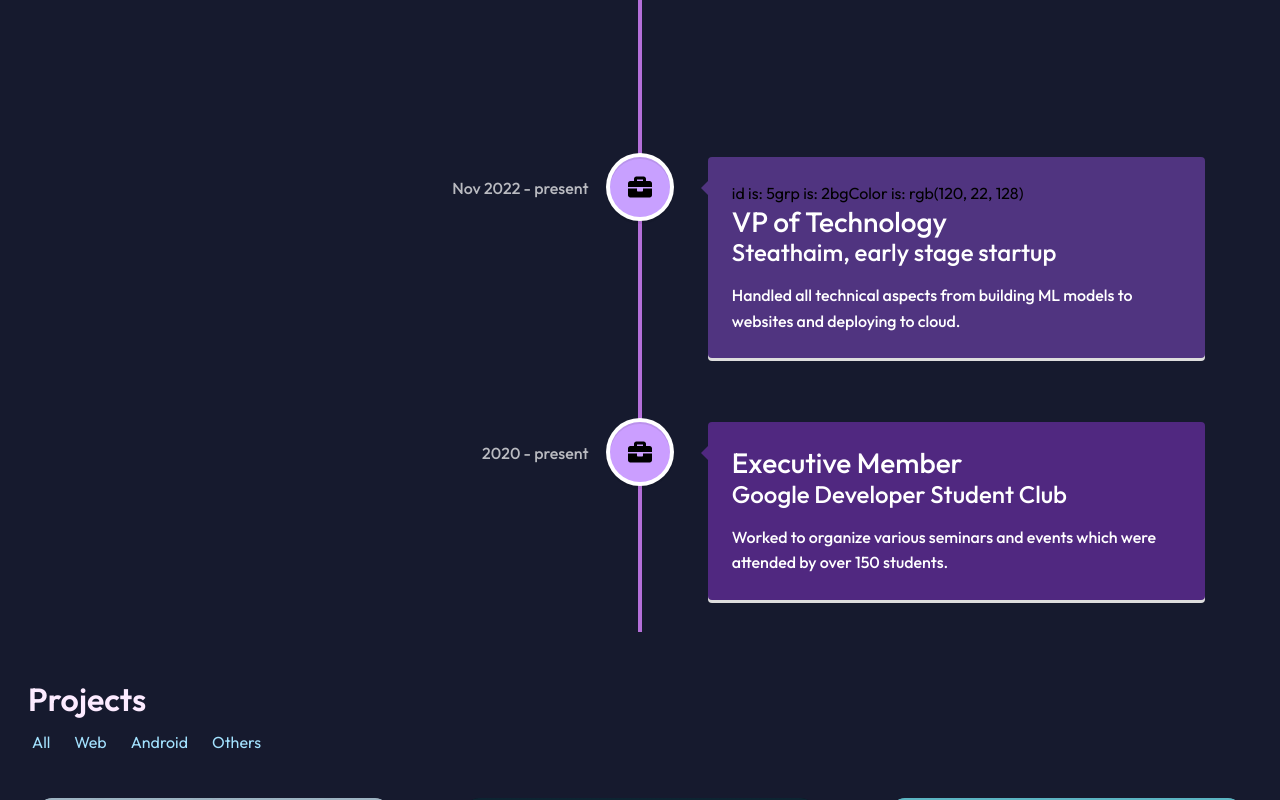
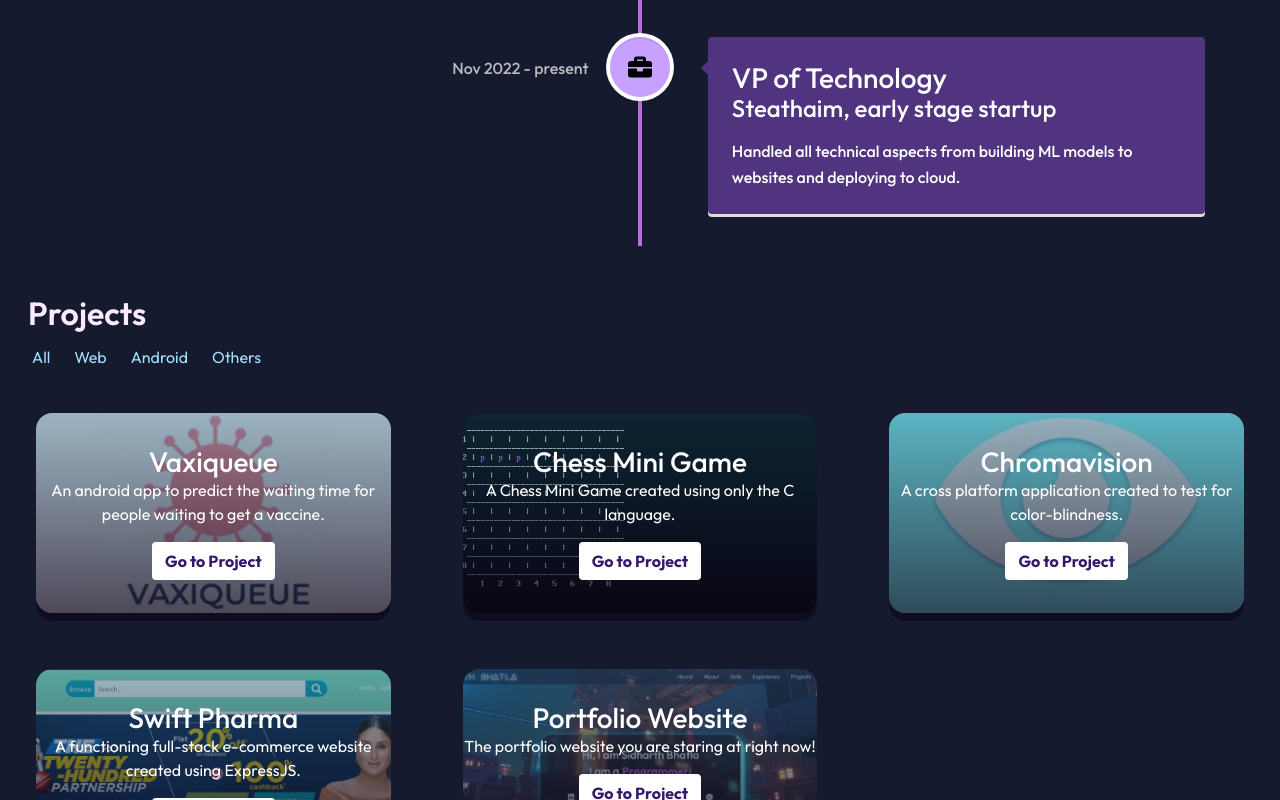
Before and after one commit to Srish-ty/CyberP_theme-Portfolio, a React (Create React App) app: page / in a window 1280 px wide. Shown: the part 3545-4345 px from the top of the page. Built offline with nearby package versions, Linux system fonts and the light colour scheme.

Commit message:
fix: minor changes

```diff
--- a/src/components/Experience.js
+++ b/src/components/Experience.js
@@ -7,7 +7,6 @@
 import { ReactComponent as WorkIcon } from "../images/work.svg";
 import { ReactComponent as SchoolIcon } from "../images/school.svg";
 import experiences from "../config/experience/Experience";
-import { useState } from "react";
 
 function Experience() {
   return (
@@ -20,10 +19,6 @@
           const grpNum = Math.floor(id / 2);
           const Icon = e.type === "work" ? WorkIcon : SchoolIcon;
           const alignment = id % 2 === 0 ? "left" : "right";
-          const bgColor = `rgb(${40 + 40 * grpNum}, ${62 - 20 * grpNum}, 128)`;
-          const iconColor = `rgb(${140 + 30 * grpNum}, ${
-            190 - 15 * grpNum
-          }, 255)`;
           return (
             <VerticalTimelineElement
               className="vertical-timeline-element--work"
@@ -48,35 +43,12 @@
               icon={<Icon />}
               position={alignment}
             >
-              <span style={{ color: "black" }}>
-                id is: {id}
-                grp is: {grpNum}
-                bgColor is: {bgColor}
-              </span>
               <h3 className="vertical-timeline-element-title">{e.heading}</h3>
               <h4 className="vertical-timeline-element-subtitle">{e.sub}</h4>
               <p>{e.description}</p>
             </VerticalTimelineElement>
           );
         })}
-        <VerticalTimelineElement
-          className="vertical-timeline-element--work"
-          contentStyle={{ background: "rgb(80, 40, 128)", color: "#fff" }}
-          contentArrowStyle={{ borderRight: "7px solid  rgb(80, 40, 128)" }}
-          date="2020 - present"
-          iconStyle={{ background: "rgb(203, 158, 255)", color: "#fff" }}
-          icon={<WorkIcon />}
-          position={"right"}
-        >
-          <h3 className="vertical-timeline-element-title">Executive Member</h3>
-          <h4 className="vertical-timeline-element-subtitle">
-            Google Developer Student Club
-          </h4>
-          <p>
-            Worked to organize various seminars and events which were attended
-            by over 150 students.
-          </p>
-        </VerticalTimelineElement>
       </VerticalTimeline>
     </div>
   );
```
